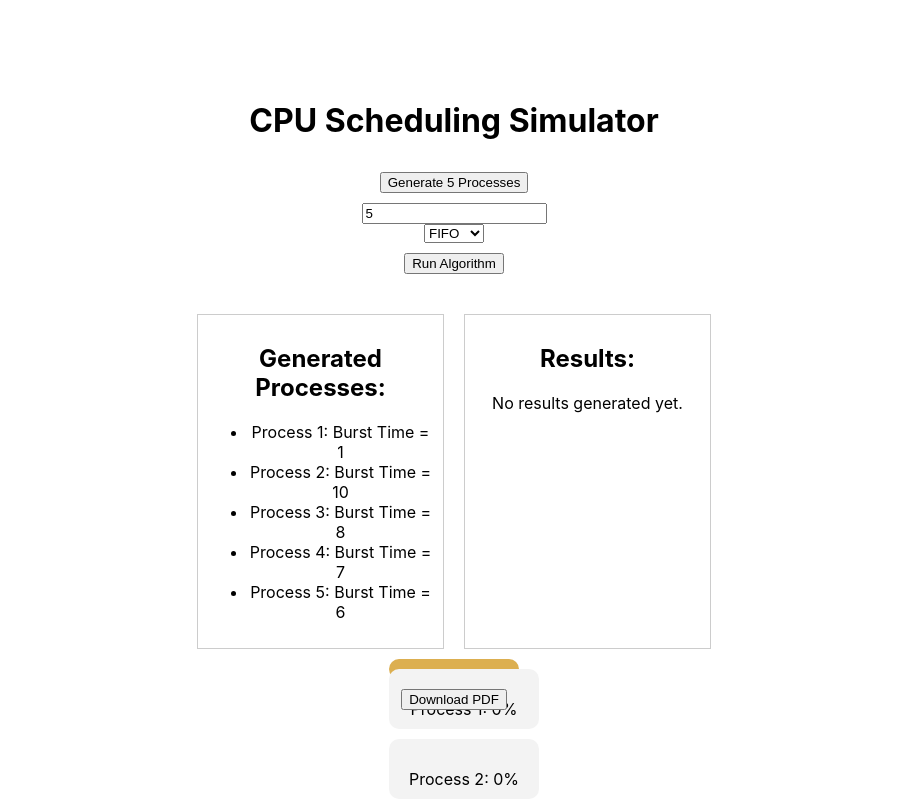
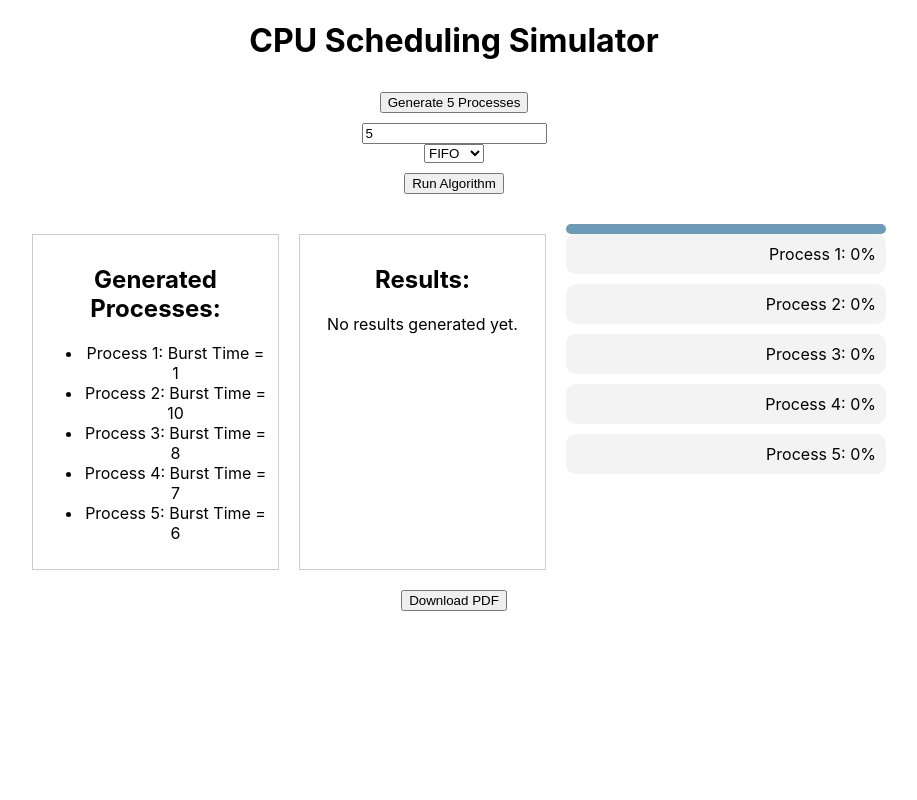
Before and after one commit to ttrucd/OS_Project, a React (Create React App) app in the folder cpu-scheduling-simulator/: page / in a window 1280 px wide. Both pictures are taken after a click on the button "Generate 5 Processes". Shown: the top 800 px of the page, without its empty margins (186-1103 px from the left). Built offline with nearby package versions, Linux system fonts and the light colour scheme.

Commit message:
edit the front end

```diff
--- a/cpu-scheduling-simulator/src/App.css
+++ b/cpu-scheduling-simulator/src/App.css
@@ -3,7 +3,7 @@
 }
 .container{
   display:flex;
-  justify-content: center;
+
   align-items: center;
   min-height: 100vh;
   flex-direction: column;
@@ -55,8 +55,8 @@ th{
 .chart-container {
   margin-top: 20px;
   text-align: center;
-  width: 100%;
+  width: 60%;
   display: flex;
   justify-content: center;
+  flex-direction: column; /*stacked vertically*/
 }
-/*animation*/
--- a/cpu-scheduling-simulator/src/App.js
+++ b/cpu-scheduling-simulator/src/App.js
@@ -85,7 +85,7 @@ const handleGenerateProcesses = (numProcesses) => {
         <div className ="result-table">
           <ResultsDisplay results={results}/>
         </div>
-      </div>
+
 
 
       {/* display the progress bar animation*/}
@@ -93,6 +93,7 @@ const handleGenerateProcesses = (numProcesses) => {
         {processes.map((process, index) => (
           <Animation key ={index} progress = {results[index]?.endTime} label ={`Process ${process.id}`}/>
         ))}
+      </div>
       </div>
 
     {/*the chart willl display after run the algorithm, as long as the results array has data */}
--- a/cpu-scheduling-simulator/src/animation.css
+++ b/cpu-scheduling-simulator/src/animation.css
@@ -1,16 +1,21 @@
 /*the container defined the outer container that holds the progress bar*/
 .progress-container{
-    width: 100%;
+    width: auto;
+    min-width: 300px;
     background-color: #f3f3f3;
     border-radius: 10px;
     margin: 10px 0;
     padding: 10px;
+    display: flex;
+    justify-content: space-between;
+    align-items: center;
 }
 
 /*the progress bar will fill based on the progress*/
 .progress {
-    height: 20px;
-    background-color: #dcaf50;
+    height: 10px;
+    background-color: rgb(108, 155, 184);
     border-radius: 10px;
     transition: width 0.5s ease-in-out;
+    margin-left: 10px;
 }
```
Also changed, not shown: cpu-scheduling-simulator/src/logo.svg (deleted).
